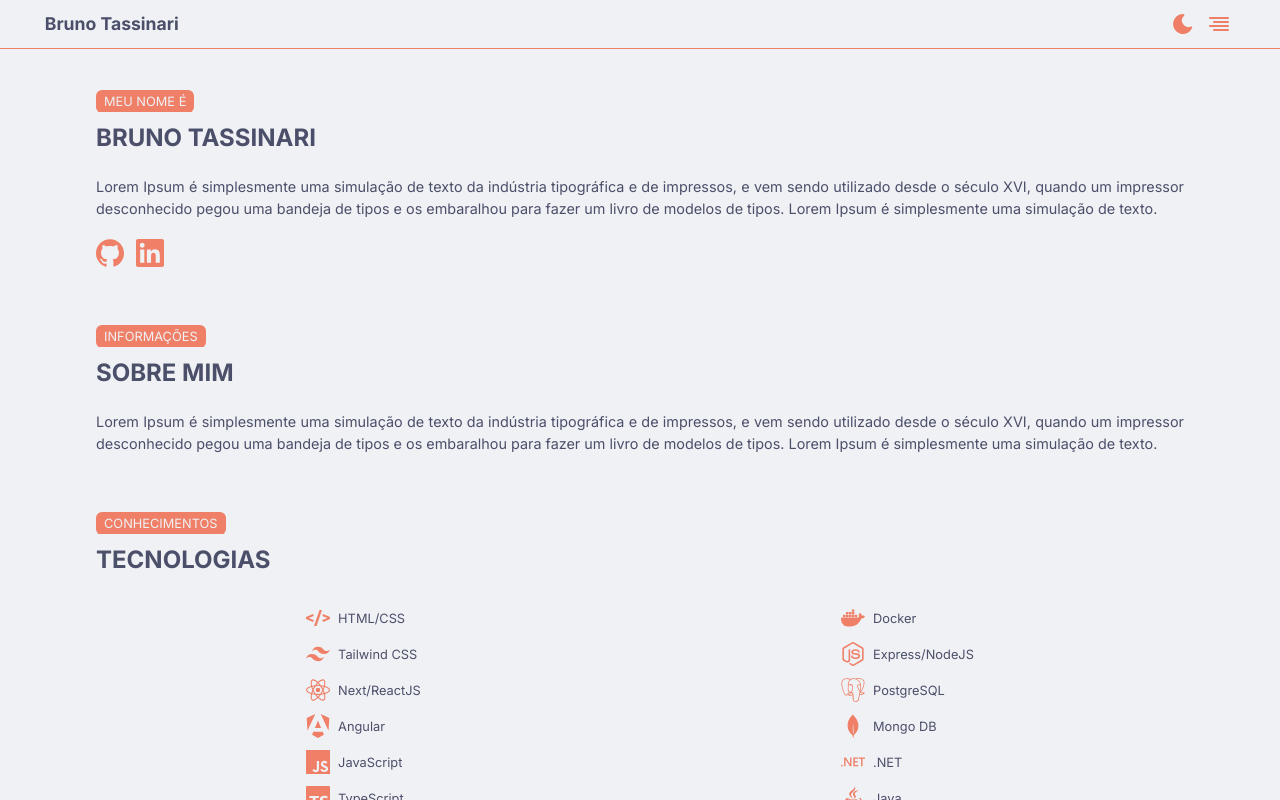
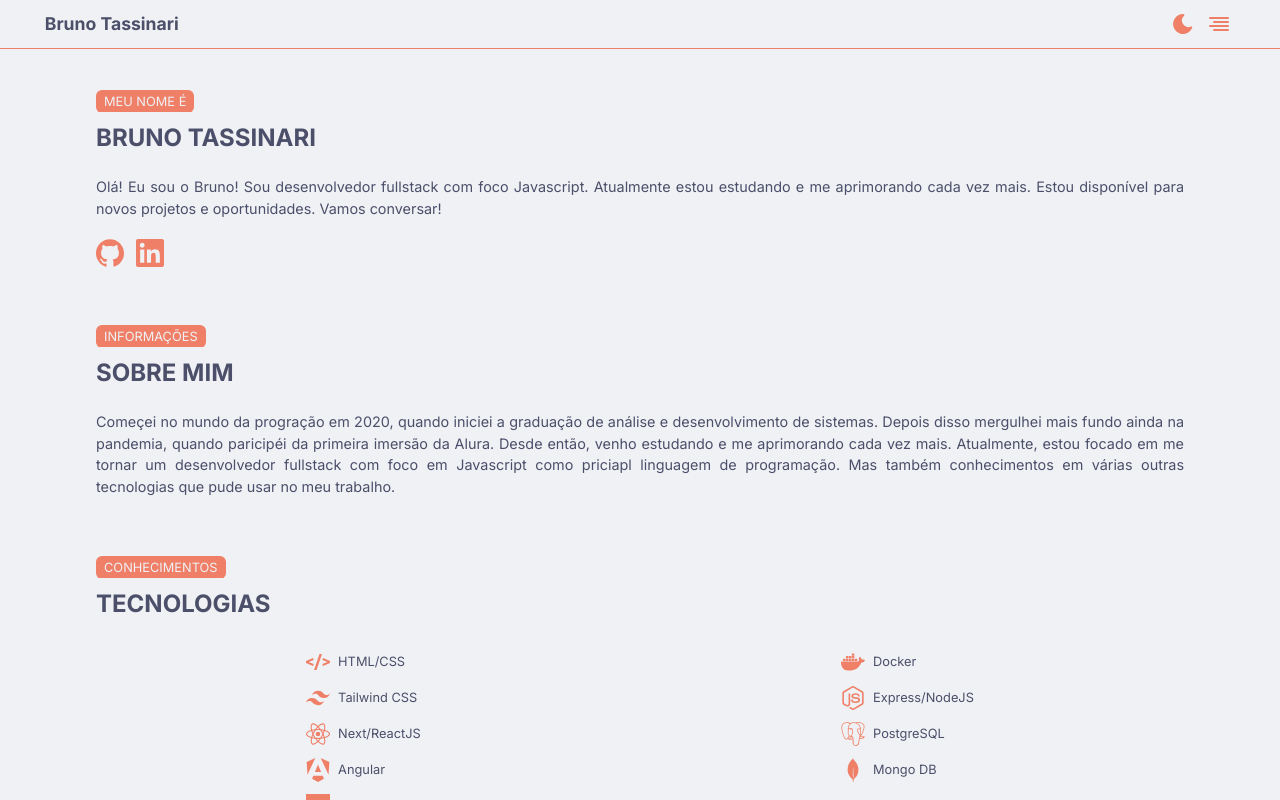
Before and after one commit to BrunoTassinari/tassinari-website, a React (Vite) app: page / in a window 1280 px wide. Built offline with nearby package versions, Linux system fonts and the light colour scheme.

Commit message:
feat texts

```diff
--- a/src/pages/home.tsx
+++ b/src/pages/home.tsx
@@ -21,11 +21,9 @@ export const Home = () => {
       <Container>
         <Header title="Bruno Tassinari" subtitle="Meu nome é" />
         <p className="text-[0.9rem] text-color-text text-justify">
-          Lorem Ipsum é simplesmente uma simulação de texto da indústria
-          tipográfica e de impressos, e vem sendo utilizado desde o século XVI,
-          quando um impressor desconhecido pegou uma bandeja de tipos e os
-          embaralhou para fazer um livro de modelos de tipos. Lorem Ipsum é
-          simplesmente uma simulação de texto.
+          Olá! Eu sou o Bruno! Sou desenvolvedor fullstack com foco Javascript.
+          Atualmente estou estudando e me aprimorando cada vez mais. Estou
+          disponível para novos projetos e oportunidades. Vamos conversar!
         </p>
         <div>
           <section className="flex items-center gap-2">
@@ -56,11 +54,14 @@ export const Home = () => {
       <Container id="about">
         <Header title="Sobre mim" subtitle="Informações" />
         <p className="text-[0.9rem] text-color-text text-justify">
-          Lorem Ipsum é simplesmente uma simulação de texto da indústria
-          tipográfica e de impressos, e vem sendo utilizado desde o século XVI,
-          quando um impressor desconhecido pegou uma bandeja de tipos e os
-          embaralhou para fazer um livro de modelos de tipos. Lorem Ipsum é
-          simplesmente uma simulação de texto.
+          Começei no mundo da progração em 2020, quando iniciei a graduação de
+          análise e desenvolvimento de sistemas. Depois disso mergulhei mais
+          fundo ainda na pandemia, quando paricipéi da primeira imersão da
+          Alura. Desde então, venho estudando e me aprimorando cada vez mais.
+          Atualmente, estou focado em me tornar um desenvolvedor fullstack com
+          foco em Javascript como priciapl linguagem de programação. Mas também
+          conhecimentos em várias outras tecnologias que pude usar no meu
+          trabalho.
         </p>
       </Container>
 
```
